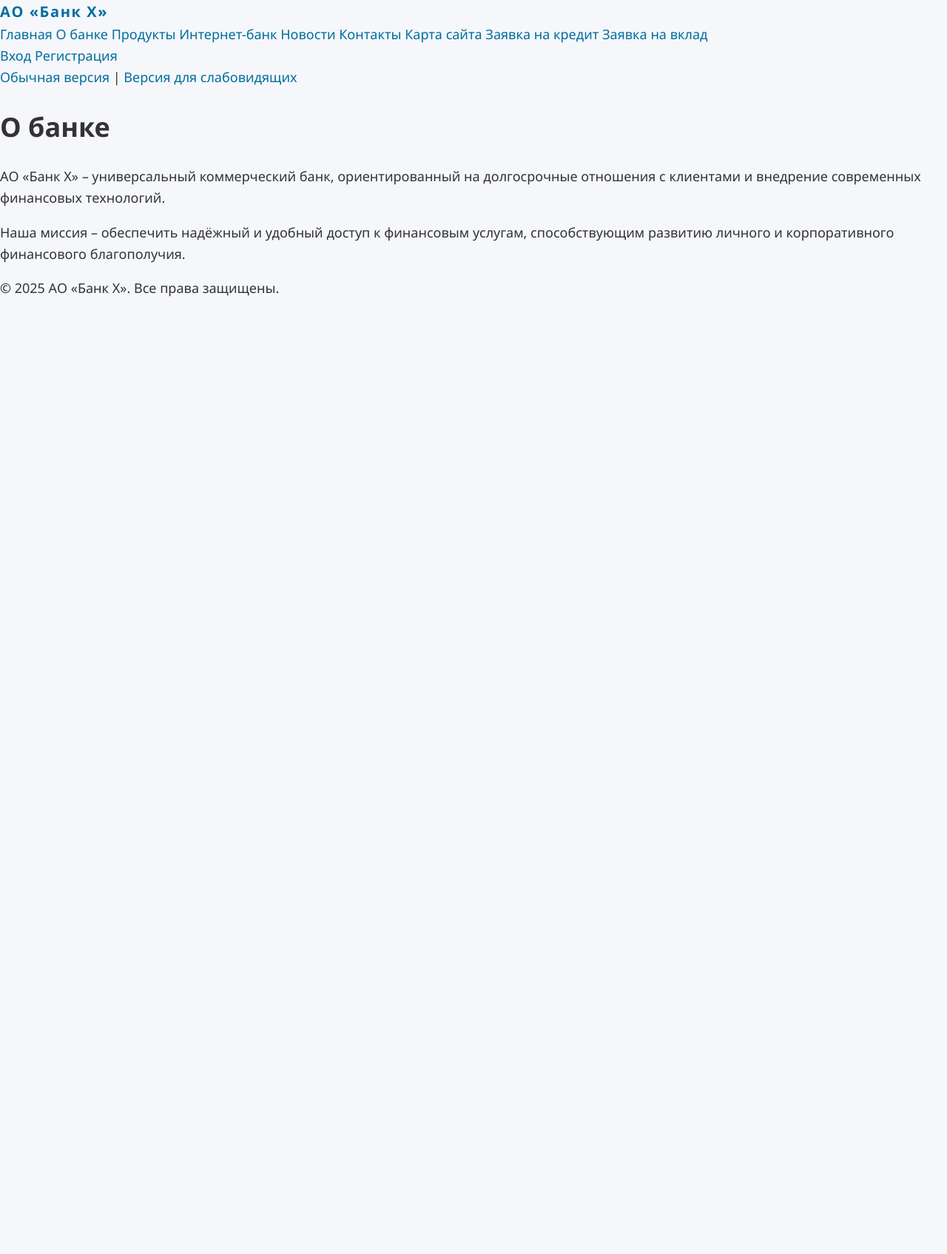
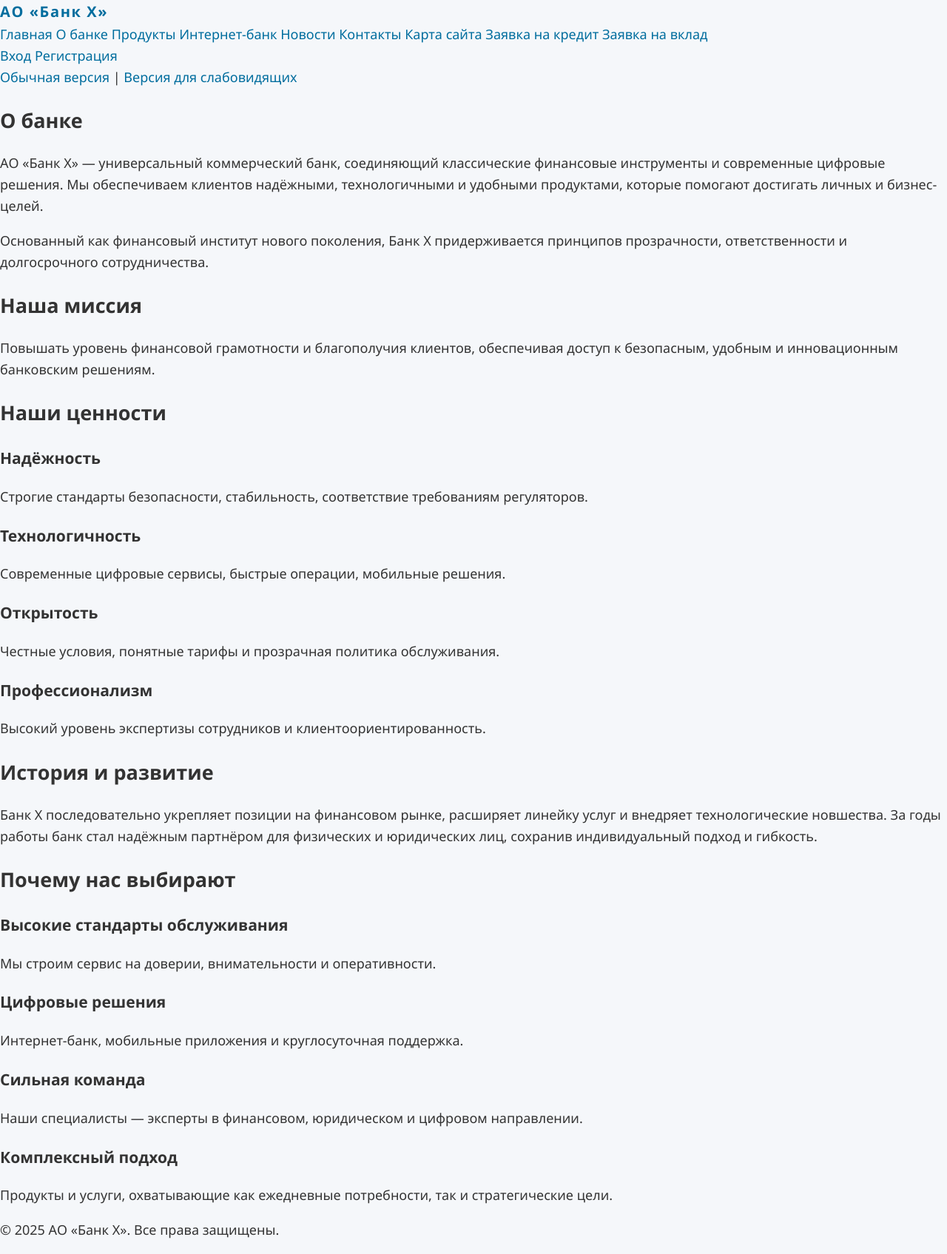
Before and after one commit to k87938433-sudo/bank, a PHP site: page /about.php in a window 1280 px wide. Shown: the whole page at 74% size. Before the commit the page ends 401 px from the top, so only its background shows below. Run offline with PHP 8.4, Linux system fonts and the light colour scheme.

Commit message:
Update about.php

```diff
--- a/about.php
+++ b/about.php
@@ -1,13 +1,87 @@
 <?php include 'header.php'; ?>
 
-<h1>О банке</h1>
-<p>
-    АО «Банк Х» – универсальный коммерческий банк, ориентированный на долгосрочные
-    отношения с клиентами и внедрение современных финансовых технологий.
-</p>
-<p>
-    Наша миссия – обеспечить надёжный и удобный доступ к финансовым услугам, способствующим
-    развитию личного и корпоративного финансового благополучия.
-</p>
+<section class="page-section about-intro">
+    <h1>О банке</h1>
+
+    <p>
+        АО «Банк Х» — универсальный коммерческий банк, соединяющий классические финансовые
+        инструменты и современные цифровые решения. Мы обеспечиваем клиентов надёжными,
+        технологичными и удобными продуктами, которые помогают достигать личных и бизнес-целей.
+    </p>
+
+    <p>
+        Основанный как финансовый институт нового поколения, Банк Х придерживается принципов
+        прозрачности, ответственности и долгосрочного сотрудничества.
+    </p>
+</section>
+
+<section class="page-section mission-block">
+    <h2>Наша миссия</h2>
+    <p>
+        Повышать уровень финансовой грамотности и благополучия клиентов, обеспечивая доступ к
+        безопасным, удобным и инновационным банковским решениям.
+    </p>
+</section>
+
+<section class="page-section values-block">
+    <h2>Наши ценности</h2>
+
+    <div class="values-grid">
+        <div class="value-card">
+            <h3>Надёжность</h3>
+            <p>Строгие стандарты безопасности, стабильность, соответствие требованиям регуляторов.</p>
+        </div>
+
+        <div class="value-card">
+            <h3>Технологичность</h3>
+            <p>Современные цифровые сервисы, быстрые операции, мобильные решения.</p>
+        </div>
+
+        <div class="value-card">
+            <h3>Открытость</h3>
+            <p>Честные условия, понятные тарифы и прозрачная политика обслуживания.</p>
+        </div>
+
+        <div class="value-card">
+            <h3>Профессионализм</h3>
+            <p>Высокий уровень экспертизы сотрудников и клиентоориентированность.</p>
+        </div>
+    </div>
+</section>
+
+<section class="page-section history-block">
+    <h2>История и развитие</h2>
+    <p>
+        Банк Х последовательно укрепляет позиции на финансовом рынке, расширяет линейку услуг
+        и внедряет технологические новшества. За годы работы банк стал надёжным партнёром для
+        физических и юридических лиц, сохранив индивидуальный подход и гибкость.
+    </p>
+</section>
+
+<section class="page-section advantages-block">
+    <h2>Почему нас выбирают</h2>
+
+    <div class="advantages-grid">
+        <div class="adv-card">
+            <h3>Высокие стандарты обслуживания</h3>
+            <p>Мы строим сервис на доверии, внимательности и оперативности.</p>
+        </div>
+
+        <div class="adv-card">
+            <h3>Цифровые решения</h3>
+            <p>Интернет-банк, мобильные приложения и круглосуточная поддержка.</p>
+        </div>
+
+        <div class="adv-card">
+            <h3>Сильная команда</h3>
+            <p>Наши специалисты — эксперты в финансовом, юридическом и цифровом направлении.</p>
+        </div>
+
+        <div class="adv-card">
+            <h3>Комплексный подход</h3>
+            <p>Продукты и услуги, охватывающие как ежедневные потребности, так и стратегические цели.</p>
+        </div>
+    </div>
+</section>
 
 <?php include 'footer.php'; ?>
```
